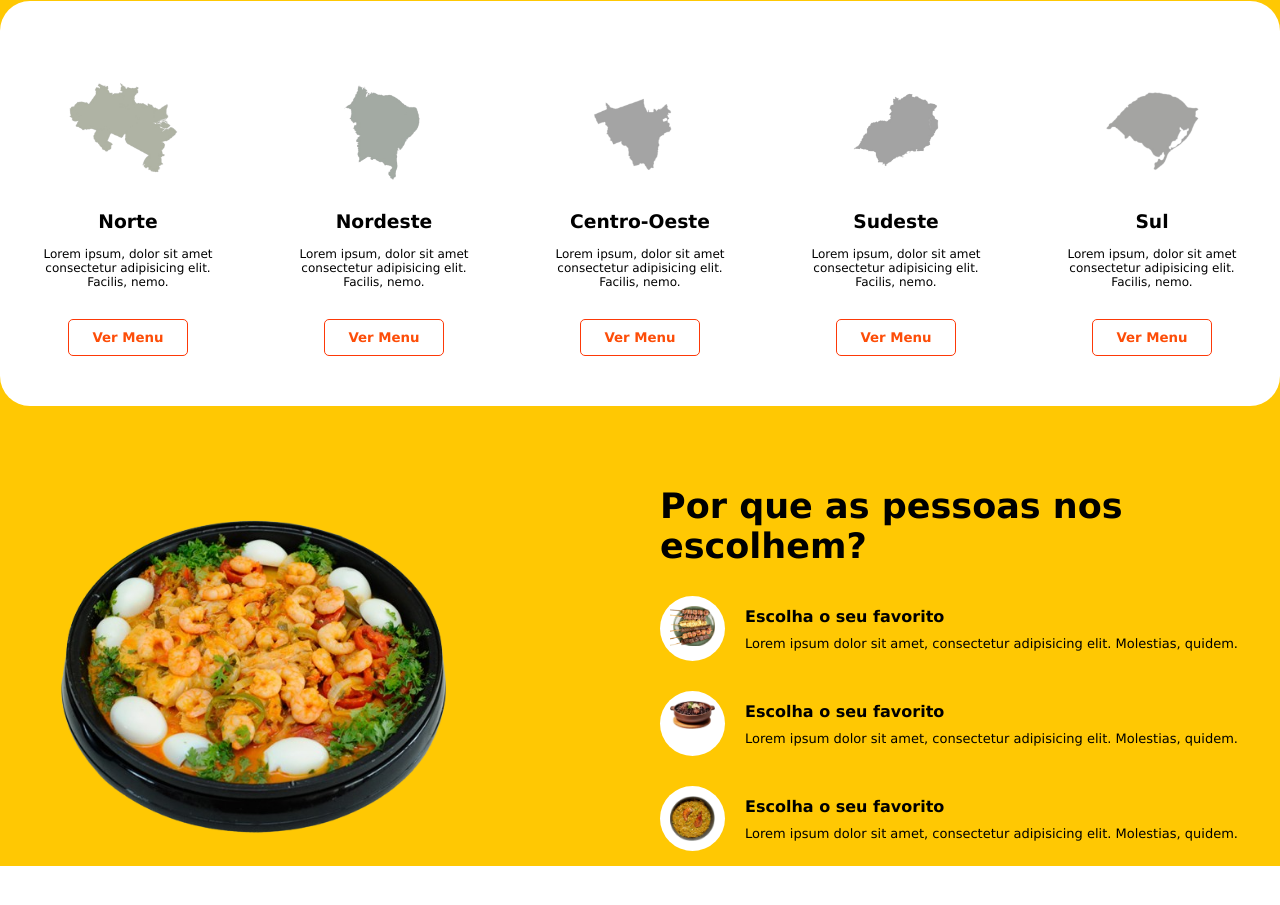
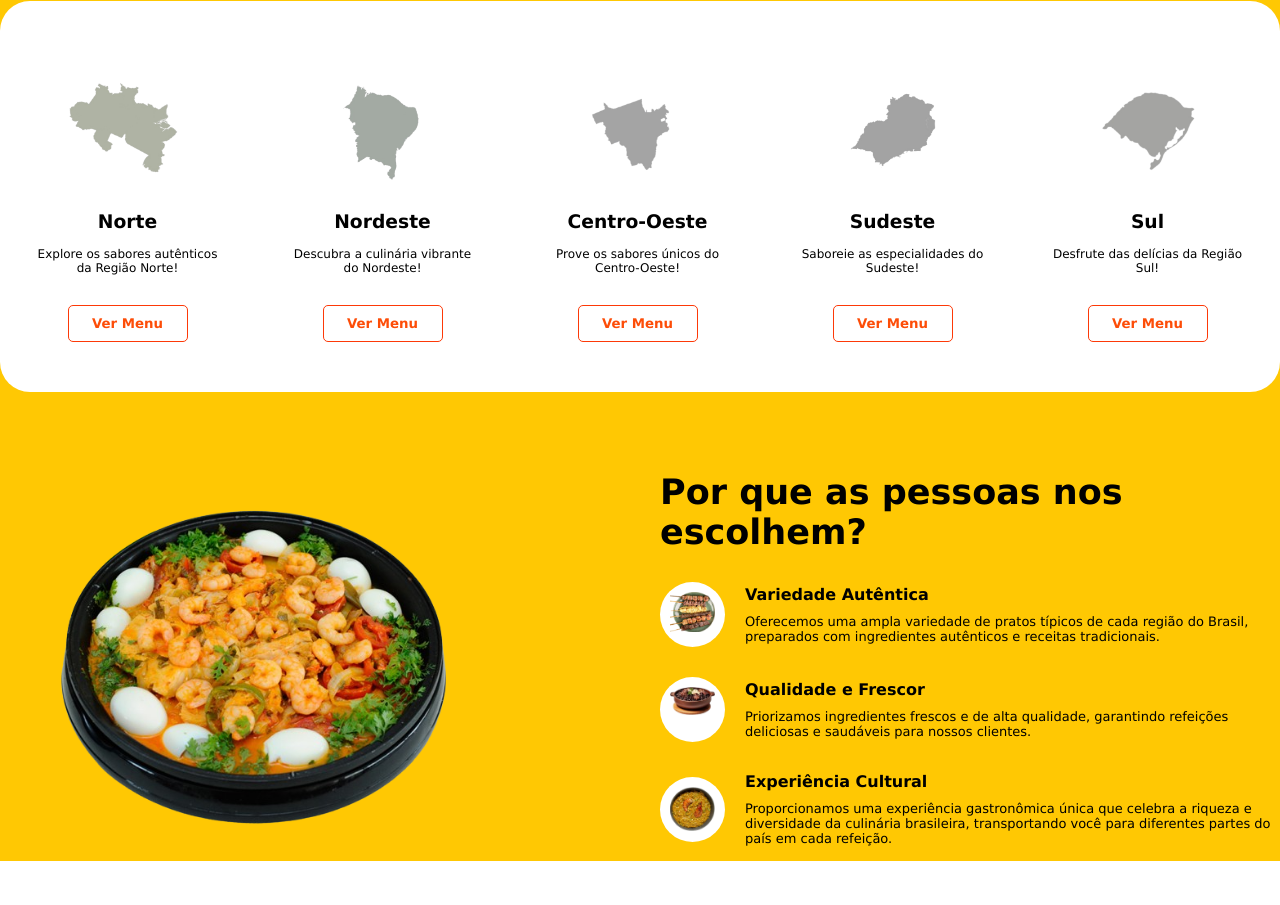
Before and after one commit to PedroNewUser/PROJETO-RESTAURANTE, a plain HTML site: page index.html in a window 1280 px wide. Shown: the part 675-1580 px from the top of the page. Drawn offline with Linux system fonts and the light colour scheme.

Commit message:
adição de novos arquivos

```diff
--- a/index.html
+++ b/index.html
@@ -13,6 +13,7 @@
 
 <body>
     <header>
+        <section id="home">
        <div class="header">
 
         <div class="headerbar">
@@ -43,7 +44,7 @@
             </div>
             <div class="nav">
                 <ul>
-                    <a href="">
+                    <a href="#home">
                         <li> Home</li>
                     </a>
 
@@ -51,7 +52,7 @@
                         <li>Sobre</li>
                     </a>
 
-                    <a href="">
+                    <a href="#cardapios">
                         <li>Cardápio</li>
                     </a>
                     <a href="">
@@ -107,6 +108,7 @@
                 </a>
 
             </ul>
+         </section>
         </div>
        </div>
     </header>
@@ -124,13 +126,14 @@
         </div>
 
         <div class="food-items">
+
             <div class="item">
                 <div>
                     <img src="./Imagens/Norte.png" alt="food item">
                 </div>
                 <h3>Norte</h3>
-                <p>Lorem ipsum, dolor sit amet consectetur adipisicing elit. Facilis, nemo.</p>
-                <button class="white_btn">Ver Menu</button>
+                <p>Explore os sabores autênticos da Região Norte!</p>
+                <a href="Cardápios/Cardápio para hamburgueria NORTE.pdf" target="_blank"><button class="white_btn" >Ver Menu</button></a>
 
             </div>
             <div class="item">
@@ -138,8 +141,9 @@
                     <img src="./Imagens/Nordeste.png" alt="food item">
                 </div>
                 <h3>Nordeste</h3>
-                <p>Lorem ipsum, dolor sit amet consectetur adipisicing elit. Facilis, nemo.</p>
-                <button class="white_btn">Ver Menu</button>
+                <p>Descubra a culinária vibrante do Nordeste!</p>
+                <a href="Cardápios/Cardápio para hamburgueria NORDESTE.pdf" target="_blank"><button class="white_btn" >Ver Menu</button></a>
+
 
             </div>
              <div class="item">
@@ -147,25 +151,30 @@
                     <img src="./Imagens/Centro Oeste.png" alt="food item">
                 </div>
                 <h3>Centro-Oeste</h3>
-                <p>Lorem ipsum, dolor sit amet consectetur adipisicing elit. Facilis, nemo.</p>
-                <button class="white_btn">Ver Menu</button>
+                <p>Prove os sabores únicos do Centro-Oeste!</p>
+                <a href="Cardápios/Cardápio para hamburgueria CENTROESTE.pdf" target="_blank"><button class="white_btn" >Ver Menu</button></a>
+
              </div>
              <div class="item">
                 <div>
                     <img src="./Imagens/Sudeste.png" alt="food item">
                 </div>
                 <h3>Sudeste</h3>
-                <p>Lorem ipsum, dolor sit amet consectetur adipisicing elit. Facilis, nemo.</p>
-                <button class="white_btn">Ver Menu</button>
+                <p>Saboreie as especialidades do Sudeste!</p>
+                <a href="Cardápios/Cardápio para hamburgueria SUDESTE.pdf" target="_blank"><button class="white_btn" >Ver Menu</button></a>
+
              </div>
              <div class="item">
                 <div>
                     <img src="./Imagens/Sul.png" alt="food item">
                 </div>
                 <h3>Sul</h3>
-                <p>Lorem ipsum, dolor sit amet consectetur adipisicing elit. Facilis, nemo.</p>
-                <button class="white_btn">Ver Menu</button>
+                <p>Desfrute das delícias da Região Sul!</p>
+                <a href="Cardápios/Cardápio para hamburgueria SUL.pdf" target="_blank"><button class="white_btn" >Ver Menu</button></a>
+
              </div>
+        <section id="cardapios">
+        </section>
         </div>
 
         <div class="main_slide2">
@@ -182,8 +191,8 @@
                             <img src="./imagens/prato3.png" alt="">
                         </div>
                         <div>
-                            <h4>Escolha o seu favorito</h4>
-                            <p>Lorem ipsum dolor sit amet, consectetur adipisicing elit. Molestias, quidem.</p>
+                            <h4>Variedade Autêntica</h4>
+                            <p>Oferecemos uma ampla variedade de pratos típicos de cada região do Brasil, preparados com ingredientes autênticos e receitas tradicionais.</p>
                         </div>
 
                     </div>
@@ -192,8 +201,8 @@
                             <img src="./imagens/prato4.png" alt="">
                         </div>
                         <div>
-                            <h4>Escolha o seu favorito</h4>
-                            <p>Lorem ipsum dolor sit amet, consectetur adipisicing elit. Molestias, quidem.</p>
+                            <h4>Qualidade e Frescor</h4>
+                            <p>Priorizamos ingredientes frescos e de alta qualidade, garantindo refeições deliciosas e saudáveis para nossos clientes.</p>
                         </div>
                     </div>
                     <div class="q-ans">
@@ -201,8 +210,8 @@
                             <img src="./imagens/prato5.png" alt="">
                         </div>
                         <div>
-                            <h4>Escolha o seu favorito</h4>
-                            <p>Lorem ipsum dolor sit amet, consectetur adipisicing elit. Molestias, quidem.</p>
+                            <h4>Experiência Cultural</h4>
+                            <p>Proporcionamos uma experiência gastronômica única que celebra a riqueza e diversidade da culinária brasileira, transportando você para diferentes partes do país em cada refeição.</p>
                         </div>
             </div>
 
```
Also changed, not shown: 6 other files.
